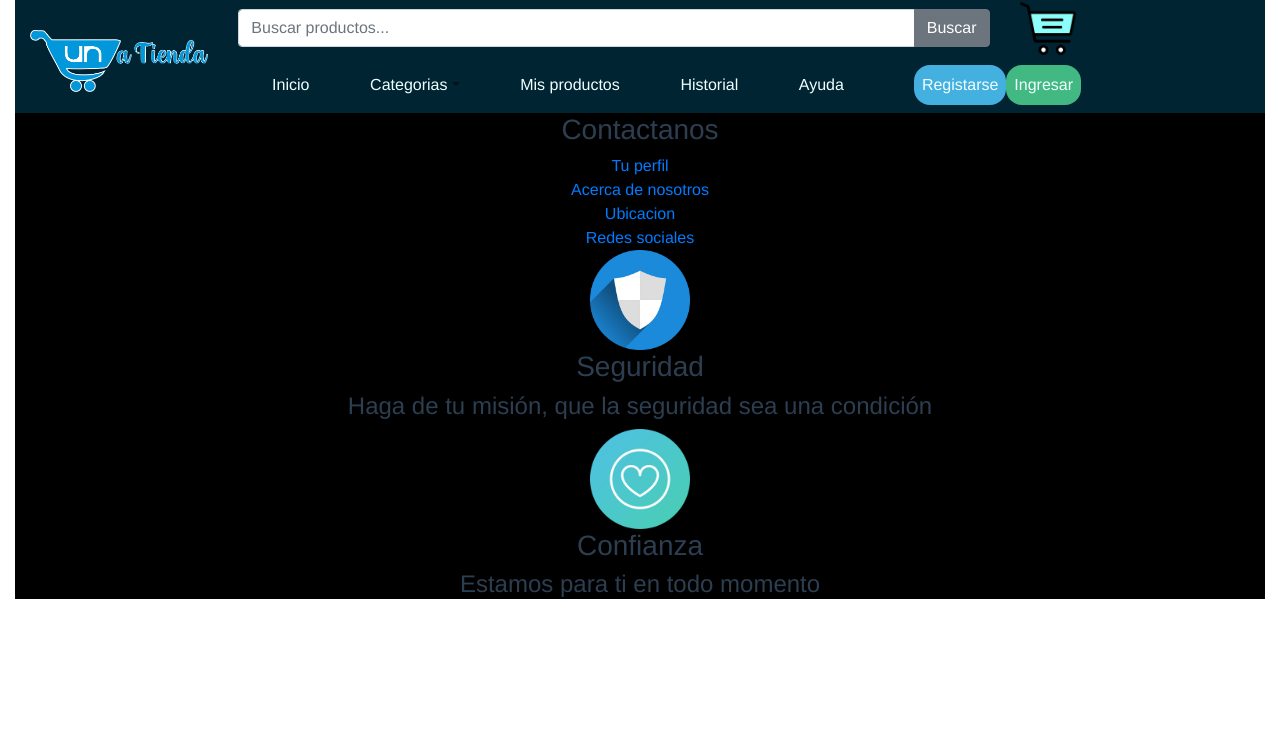
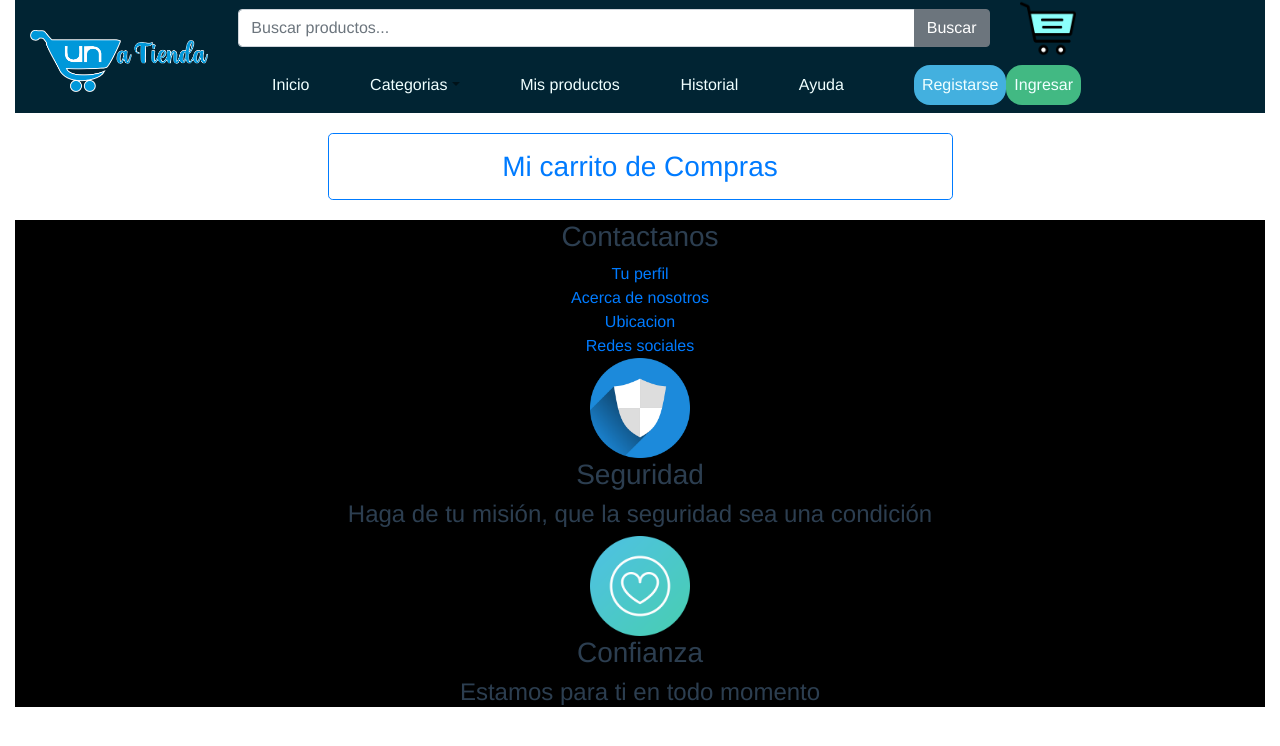
Before and after one commit to UNa-Tienda/frontend, a Vue app: page /shopping_cart in a window 1280 px wide. Shown: the top 746 px of the page. Built offline with nearby package versions, Linux system fonts and the light colour scheme.

Commit message:
minor changes

```diff
--- a/src/views/Shopping_cart.vue
+++ b/src/views/Shopping_cart.vue
@@ -9,8 +9,13 @@
     <TopMenu />
   </div>
 
+  <div class="main-container">
+    <div class="col-xs-12 col-sm-8 col-md-6 border border-primary rounded-lg">
+      <h3 class="col-12 text-center text-primary mt-3 mb-3">Mi carrito de Compras</h3>
 
 
+    </div>
+  </div>
 
   <div>
     <Footer />
@@ -33,4 +38,11 @@ export default {
 
 <style scoped>
 
+.main-container{
+  margin-top: 20px;
+  margin-bottom: 20px;
+  display: flex;
+  align-items: center;
+  justify-content: center;
+}
 </style>
```
